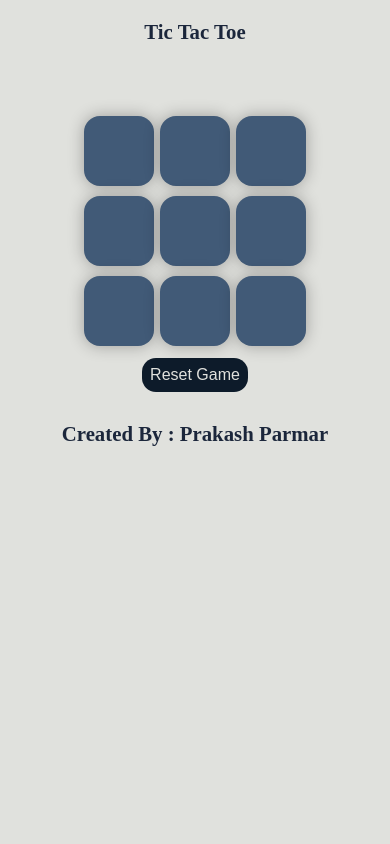
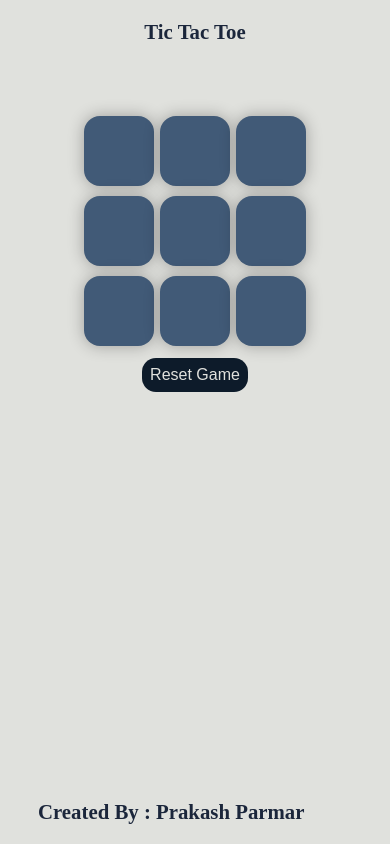
Before and after one commit to prakash07dz/Tic-Tac-Toe-Game-, a plain HTML site: page index.html in a window 390 px wide. Drawn offline with Linux system fonts and the light colour scheme.

Commit message:
Update responsive.css

```diff
--- a/assets/responsive.css
+++ b/assets/responsive.css
@@ -24,4 +24,9 @@
    #msg{
     font-size: 5vmin;
   }
+  .footer {
+    position: absolute;
+    bottom: 0;
+    left: 18px;
 }
+}
```
